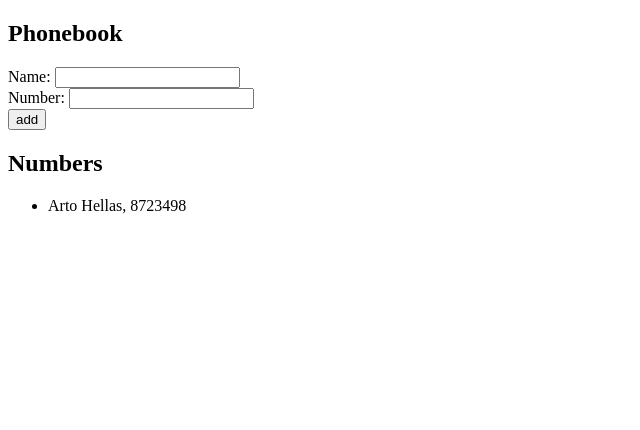
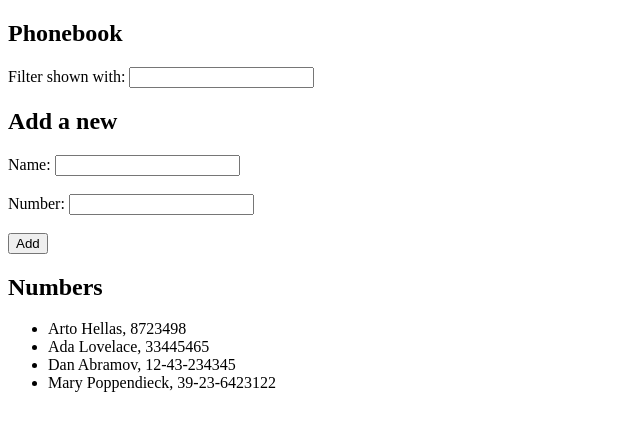
Before and after one commit to albertogonzalez2001/Fullstack-open, a React (Vite) app in the folder part2/Exercises/phonebook/: page / in a window 1280 px wide. Shown: the top 430 px of the page, without its empty margins (0-640 px from the left). Built offline with nearby package versions, Linux system fonts and the light colour scheme.

Commit message:
Añadido el sistema de filtrado que demanda el ejercicio 2.9.

```diff
--- a/part2/Exercises/phonebook/src/App.jsx
+++ b/part2/Exercises/phonebook/src/App.jsx
@@ -1,11 +1,16 @@
 import { useState } from "react";
 
 const App = () => {
+  //Hooks
   const [persons, setPersons] = useState([
-    { name: "Arto Hellas", id: 1, number: "8723498" },
+    { name: "Arto Hellas", number: "8723498", id: 1 },
+    { name: "Ada Lovelace", number: "33445465", id: 2 },
+    { name: "Dan Abramov", number: "12-43-234345", id: 3 },
+    { name: "Mary Poppendieck", number: "39-23-6423122", id: 4 },
   ]);
   const [newName, setNewName] = useState("");
   const [newNumber, setNewNumber] = useState("");
+  const [searchField, setSearchField] = useState("");
 
   //Manejador de eventos
   const addPerson = (event) => {
@@ -25,6 +30,14 @@ const App = () => {
     }
   };
 
+  //Funcion de filtrado personalizado
+  const personsToShow = persons.filter((person) => {
+    const nameToLower = person.name.toLowerCase();
+    const searchToLower = searchField.toLowerCase();
+
+    return nameToLower.includes(searchToLower);
+  });
+
   //Manejador de Nombres
   const handleNameChange = (event) => {
     setNewName(event.target.value);
@@ -35,29 +48,45 @@ const App = () => {
     setNewNumber(event.target.value);
   };
 
+  //Manejador de Filtrado personalizado
+  const handleFilterChange = (event) => {
+    setSearchField(event.target.value);
+  };
+
   return (
     <div>
       <h2>Phonebook</h2>
+      <div>
+        Filter shown with:{" "}
+        <input value={searchField} onChange={handleFilterChange} />
+      </div>
       <form onSubmit={addPerson}>
+        <h2>Add a new</h2>
         <div>
           Name:{" "}
           <input value={newName} onChange={handleNameChange} type="text" />
         </div>
+        <br />
         <div>
           Number:{" "}
           <input value={newNumber} onChange={handleNumberChange} type="tel" />
         </div>
         <div>
-          <button type="submit">add</button>
+          <br />
+          <button type="submit">Add</button>
         </div>
       </form>
       <h2>Numbers</h2>
       <ul>
-        {persons.map((person) => (
-          <li key={person.id}>
-            {person.name}, {person.number}
-          </li>
-        ))}
+        {personsToShow.length > 0 ? (
+          personsToShow.map((person) => (
+            <li key={person.id}>
+              {person.name}, {person.number}
+            </li>
+          ))
+        ) : (
+          <li>No se encontraron resultados</li>
+        )}
       </ul>
     </div>
   );
```
